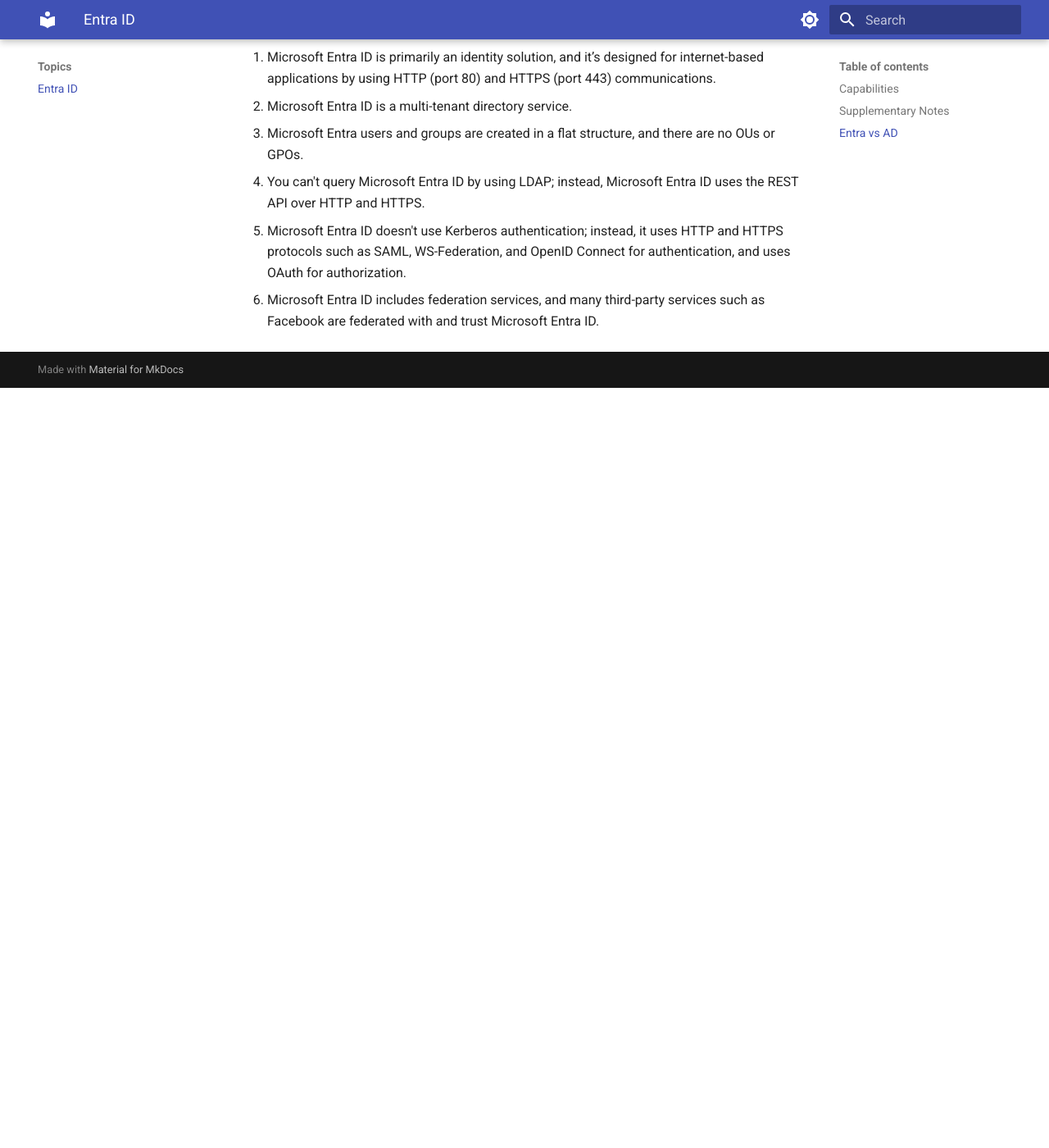
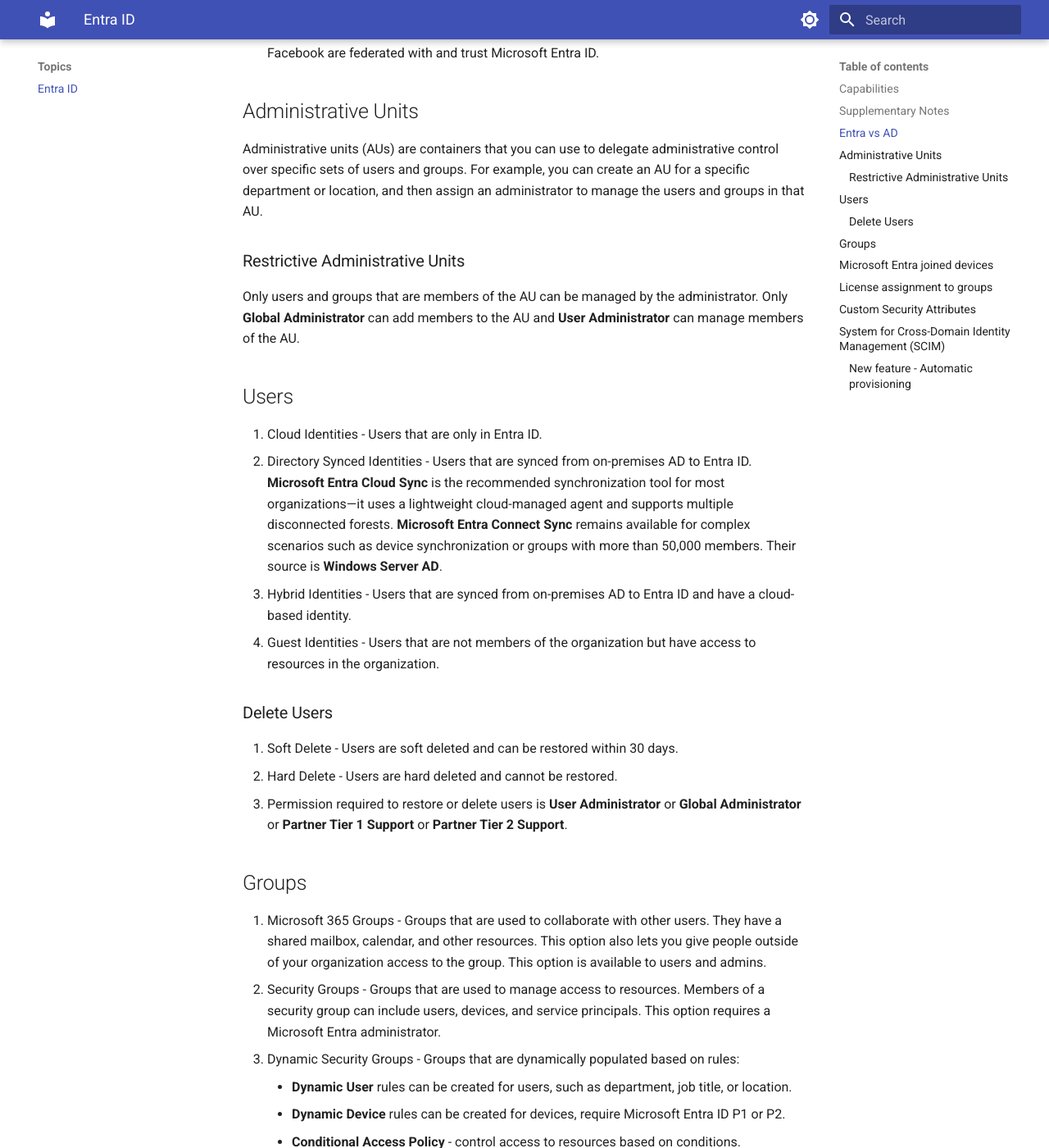
Before and after one commit to yoonghan/SC-300-Identity-and-Access-Administrator, an MkDocs documentation site: the page built from docs/EntraId.md, in a window 1280 px wide and 1400 px high, scrolled down 1637 px. Shown: the whole window at 82% size. Built offline with MkDocs 1.6.1 and Material for MkDocs 9.7.7, drawn with Linux system fonts in a browser that asks for light colours; before the commit the page ends 2110 px from its top, so only the background shows below that; some of the changed text lies outside the part shown.

Commit message:
Update entra

````diff
--- a/docs/EntraId.md
+++ b/docs/EntraId.md
@@ -29,7 +29,7 @@
 
 ```mermaid
 flowchart TD
-    Tenant --> Subscription --> Group --> User
+    Tenant --> Subscription --> "Administrative Units(Optional)" --> "Group (Optional)" --> "User / Device"
 ```
 
 ## Entra vs AD
@@ -39,3 +39,61 @@
 4. You can't query Microsoft Entra ID by using LDAP; instead, Microsoft Entra ID uses the REST API over HTTP and HTTPS.
 5. Microsoft Entra ID doesn't use Kerberos authentication; instead, it uses HTTP and HTTPS protocols such as SAML, WS-Federation, and OpenID Connect for authentication, and uses OAuth for authorization.
 6. Microsoft Entra ID includes federation services, and many third-party services such as Facebook are federated with and trust Microsoft Entra ID.
+
+## Administrative Units
+Administrative units (AUs) are containers that you can use to delegate administrative control over specific sets of users and groups. For example, you can create an AU for a specific department or location, and then assign an administrator to manage the users and groups in that AU.
+
+### Restrictive Administrative Units
+Only users and groups that are members of the AU can be managed by the administrator. Only **Global Administrator** can add members to the AU and **User Administrator** can manage members of the AU.
+
+## Users
+1. Cloud Identities - Users that are only in Entra ID.
+2. Directory Synced Identities - Users that are synced from on-premises AD to Entra ID. **Microsoft Entra Cloud Sync** is the recommended synchronization tool for most organizations—it uses a lightweight cloud-managed agent and supports multiple disconnected forests. **Microsoft Entra Connect Sync** remains available for complex scenarios such as device synchronization or groups with more than 50,000 members. Their source is **Windows Server AD**.
+3. Hybrid Identities - Users that are synced from on-premises AD to Entra ID and have a cloud-based identity.
+4. Guest Identities - Users that are not members of the organization but have access to resources in the organization.
+
+### Delete Users
+1. Soft Delete - Users are soft deleted and can be restored within 30 days.
+2. Hard Delete - Users are hard deleted and cannot be restored.
+3. Permission required to restore or delete users is **User Administrator** or **Global Administrator** or **Partner Tier 1 Support** or **Partner Tier 2 Support**.
+
+## Groups
+2. Microsoft 365 Groups - Groups that are used to collaborate with other users. They have a shared mailbox, calendar, and other resources. This option also lets you give people outside of your organization access to the group. This option is available to users and admins.
+3. Security Groups - Groups that are used to manage access to resources. Members of a security group can include users, devices, and service principals. This option requires a Microsoft Entra administrator.
+4. Dynamic Security Groups - Groups that are dynamically populated based on rules:
+    - **Dynamic User** rules can be created for users, such as department, job title, or location.
+    - **Dynamic Device** rules can be created for devices, require Microsoft Entra ID P1 or P2.
+    - **Conditional Access Policy** - control access to resources based on conditions.
+
+## Microsoft Entra joined devices
+1. Any organization can deploy Microsoft Entra joined devices no matter the size or industry.
+2. Controlled with Mobile Device Management.
+3. Can join as hybrid with on-prem AD.
+4. No longer supports device writeback. Use Cloud Kerberos Trust which allows Microsoft Entra joined and hybrid joined devices to authenticate to on-premises resources without requiring device objects to be written back to on-premises Active Directory.
+
+
+## License assignment to groups
+1. License assignment to groups is managed through (underneath is still Entra ID):
+    - Microsoft 365 admin center.
+    - PowerShell.
+    - Graph API.
+2. Requirements
+    - Paid or trial subscription for Microsoft Entra ID Premium P1 and greater
+    - Paid or trial edition Office 365 Enterprise E3 or greater
+3. License are assigned to groups for P1 license. For P2 license, it is assigned to users.
+4. License are also location specific. User must specify usage location in User Profile, else it will use the tenant's default location.
+
+## Custom Security Attributes
+1. Custom security attributes are key-value pairs that you can use to store additional information about users and groups.
+2. They are defined by an administrator and can be used to filter and group users and groups.
+3. They are also used to control access to resources based on conditions.
+4. Custom security attributes are not supported for guest users.
+
+## System for Cross-Domain Identity Management (SCIM)
+Main goal is to automate the provisioning and deprovisioning of users and groups between systems.
+1. SCIM is an open standard for automating the exchange of user identity information between systems.
+2. It is used to provision and deprovision users and groups between systems.
+3. It is also used to manage user attributes and group memberships.
+
+### New feature - Automatic provisioning
+Microsoft Entra ID supports **API-driven inbound provisioning**, which reached general availability in March 2024. Instead of requiring the source system to push data via SCIM, any automation tool, or script can retrieve workforce data from any system of record and send it to the Microsoft Entra provisioning API.
````
Also changed, not shown: docs/Exam_Preparation/Roles.md (added, +5 -0 lines).
